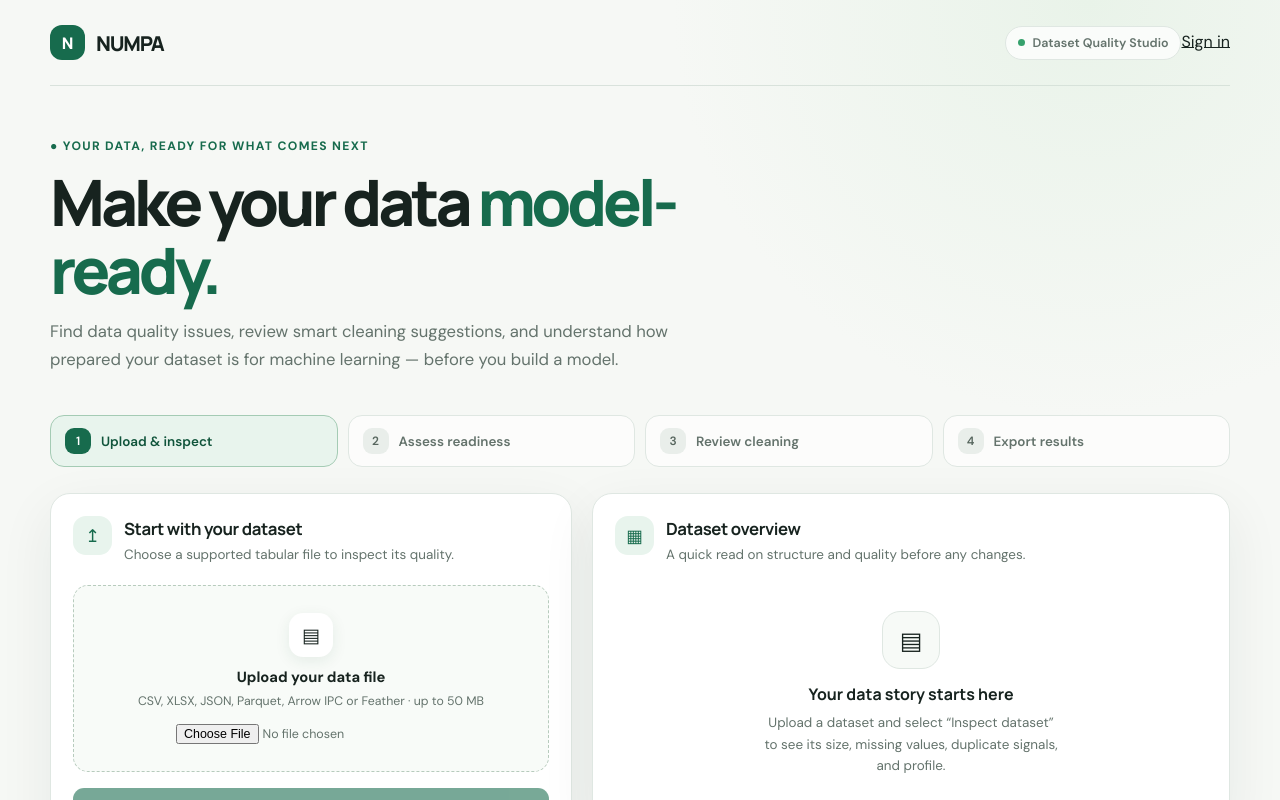
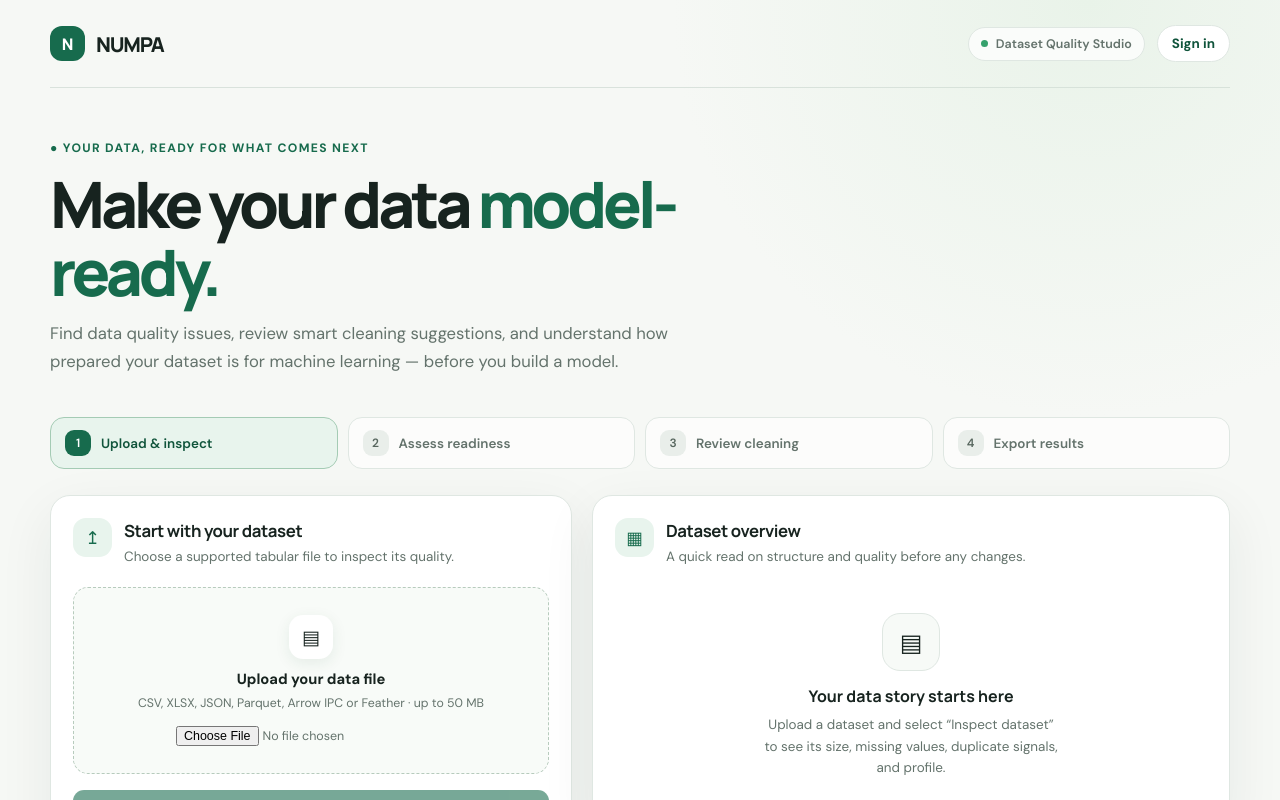
Before and after one commit to chandravadiyaDeep/Nump-, a Next.js app in the folder apps/web/: page / in a window 1280 px wide. Shown: the top 800 px of the page. Built offline with nearby package versions, Linux system fonts and the light colour scheme; no server answers.

Commit message:
Load styles for NUMPA account screens

```diff
--- a/apps/web/app/globals.css
+++ b/apps/web/app/globals.css
@@ -1,4 +1,5 @@
 @import url("https://fonts.googleapis.com/css2?family=DM+Sans:wght@400;500;600;700&family=Manrope:wght@400;500;600;700;800&display=swap");
+@import "./components/auth-styles.css";
 
 :root {
   --ink: #17231f;
```
